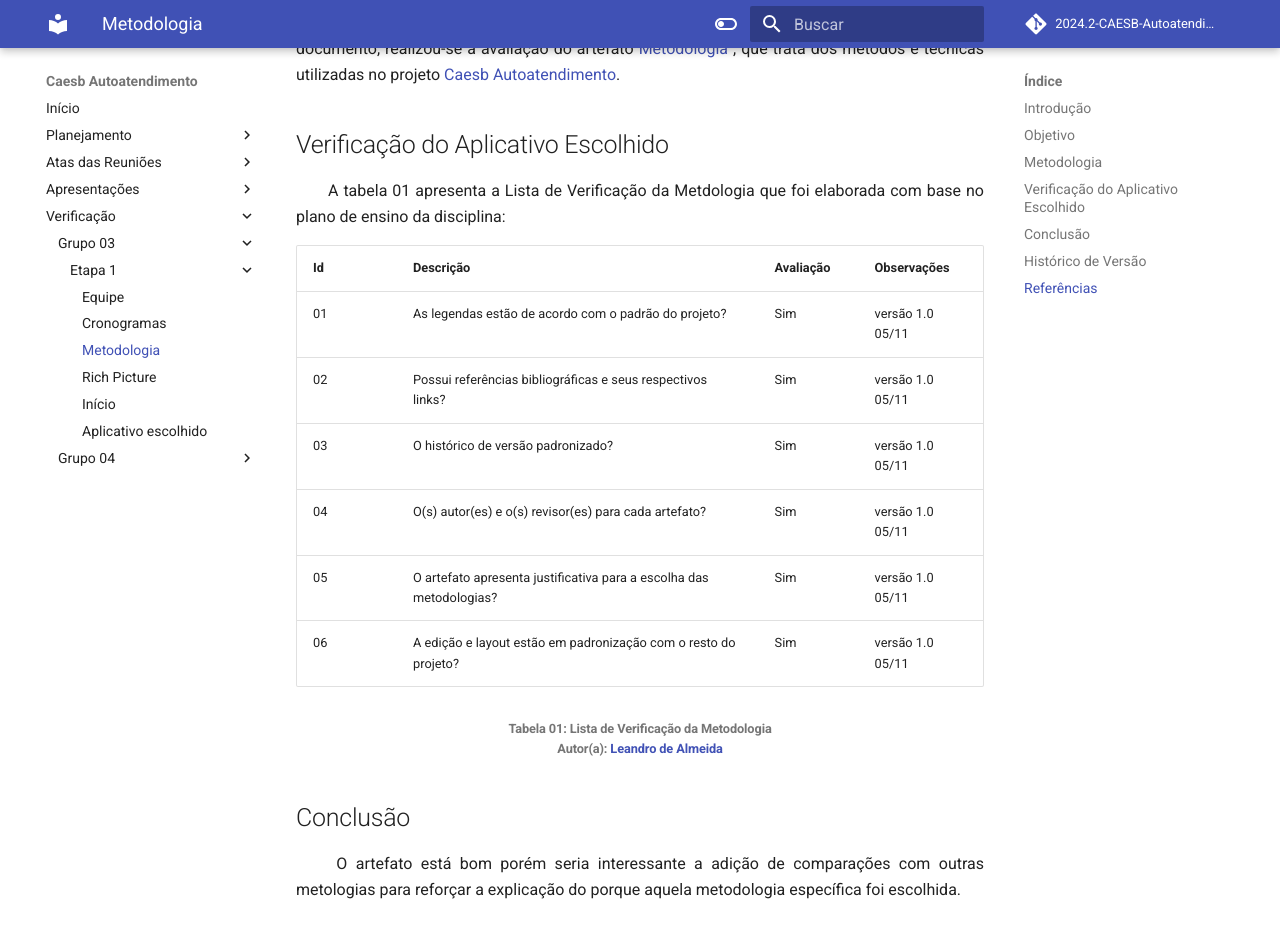
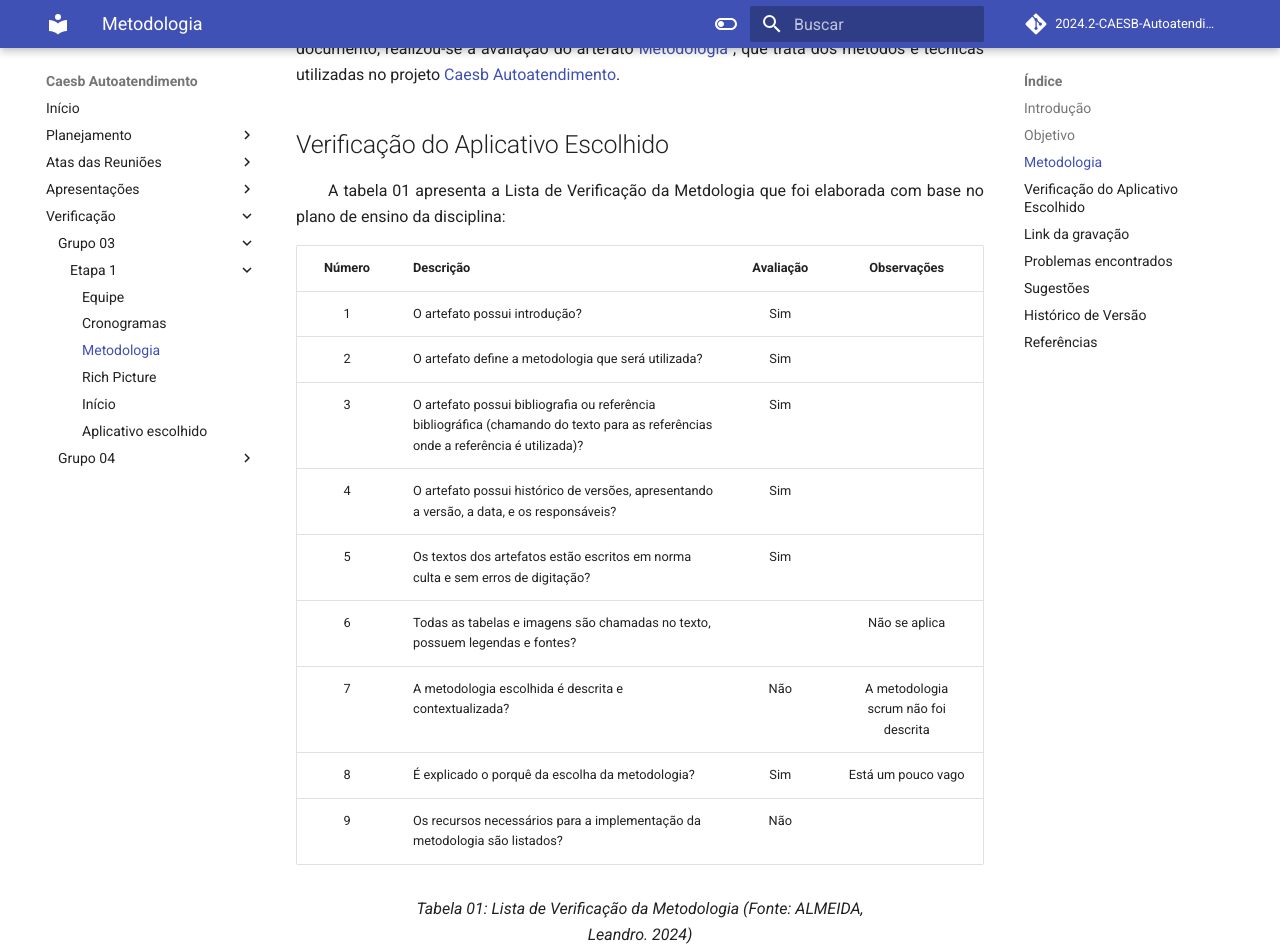
Before and after one commit to Requisitos-de-Software/2024.2-CAESB-Autoatendimento, an MkDocs documentation site: the page built from docs/planejamento/verificacao/metodologia.md, in a window 1280 px wide and 1400 px high, scrolled down 607 px. Shown: the top 952 px of the window. Built offline with MkDocs 1.6.1 and Material for MkDocs 9.7.7, drawn with Linux system fonts in a browser that asks for light colours; comment, search, counter and statistics services are not loaded; some of the changed text lies outside the part shown.

Commit message:
add video verificacao metodologia

```diff
--- a/docs/planejamento/verificacao/metodologia.md
+++ b/docs/planejamento/verificacao/metodologia.md
@@ -23,28 +23,40 @@
 &emsp;&emsp;A tabela 01 apresenta a Lista de Verificação da Metdologia que foi elaborada com base no plano de ensino da disciplina:
 </p>
 
-| Id | Descrição                                                                                    | Avaliação | Observações |
-|----|----------------------------------------------------------------------------------------------|-----------|-------------|
-| 01 |  As legendas estão de acordo com o padrão do projeto?          |    Sim       |  versão 1.0 05/11           |
-| 02 | Possui referências bibliográficas e seus respectivos links?  |   Sim        | versão 1.0   05/11         |
-| 03 | O histórico de versão padronizado?                                        |    Sim       | versão 1.0  05/11          |
-| 04 | O(s) autor(es) e o(s) revisor(es) para cada artefato? |    Sim       | versão 1.0   05/11        |
-| 05 |   O artefato apresenta justificativa para a escolha das metodologias?                                                      |    Sim       | versão 1.0  05/11         |
-| 06 |A edição e layout estão em padronização com o resto do projeto?                                       |  Sim         | versão 1.0     05/11      |
+
+| Número | Descrição                                                                                                                        | Avaliação | Observações |
+| :----: | :------------------------------------------------------------------------------------------------------------------------------- | :-------: | :---------: |
+| 1      | O artefato possui introdução?                                                                                                    |    Sim       |             |
+| 2      | O artefato define a metodologia que será utilizada?                                                                              |       Sim     |             |
+| 3      | O artefato possui bibliografia ou referência bibliográfica (chamando do texto para as referências onde a referência é utilizada)?|   Sim         |             |
+| 4      | O artefato possui histórico de versões, apresentando a versão, a data, e os responsáveis?                                        |    Sim        |             |
+| 5      | Os textos dos artefatos estão escritos em norma culta e sem erros de digitação?                                                  |     Sim       |             |
+| 6      | Todas as tabelas e imagens são chamadas no texto, possuem legendas e fontes?                                                     |               |   Não se aplica |
+| 7      | A metodologia escolhida é descrita e contextualizada?                                                                            |    Não  | A metodologia scrum não foi descrita         |
+| 8      | É explicado o porquê da escolha da metodologia?                                                                                  |    Sim       | Está um pouco vago            |
+| 9      | Os recursos necessários para a implementação da metodologia são listados?                                                        |   Não        |             |
+
+<center>
+<figcaption>Tabela 01: Lista de Verificação da Metodologia (Fonte: ALMEIDA, Leandro. 2024)</figcaption>
+</center>
+
+## Link da gravação
+Pode ser vista no [YouTube](https://youtu.be/QUgt46e-qe0).</p>
+
+<center>
+    <iframe width="760" height="515" src="https://www.youtube.com/embed/QUgt46e-qe0?si=taLRR4ycl5KxMWuo" title="YouTube video player" frameborder="0" allow="accelerometer; autoplay; clipboard-write; encrypted-media; gyroscope; picture-in-picture; web-share" referrerpolicy="strict-origin-when-cross-origin" allowfullscreen></iframe>
+    <p>Vídeo 1: Verificação do artefato metodologia (Fonte: ALMEIDA, Leandro. 2024).</p>
+</center>
+
+## Problemas encontrados
+<p align="justify">7. A metodologia escolhida não foi descrita ou contextualizada sendo apenas mencionada a sua utilização no texto. </p>
+
+## Sugestões
+<p align="justify">7. Descrever a metodologia utilizada citando o que é, como funciona e quais são suas características.</p>
+<p align="justify">9. Listar os recursos necessários para a implementação da metodologia</p>
+<br>
 
 
-
-<p align="justify">
-<h6 align = "center"> Tabela 01: Lista de Verificação da Metodologia
-<br> Autor(a): <a href="https://github.com/leomitx10">Leandro de Almeida</a></h6>
-</p>
-
-## Conclusão
-<p align="justify">
-&emsp;&emsp; O artefato está bom porém seria interessante a adição de comparações com outras metologias para reforçar a explicação do porque aquela metodologia específica foi escolhida.
-</p>
-
-<br>
 
 ## Histórico de Versão
 
```
Also changed, not shown: docs/planejamento/verificacao/equipe.md (+3 -4 lines).
